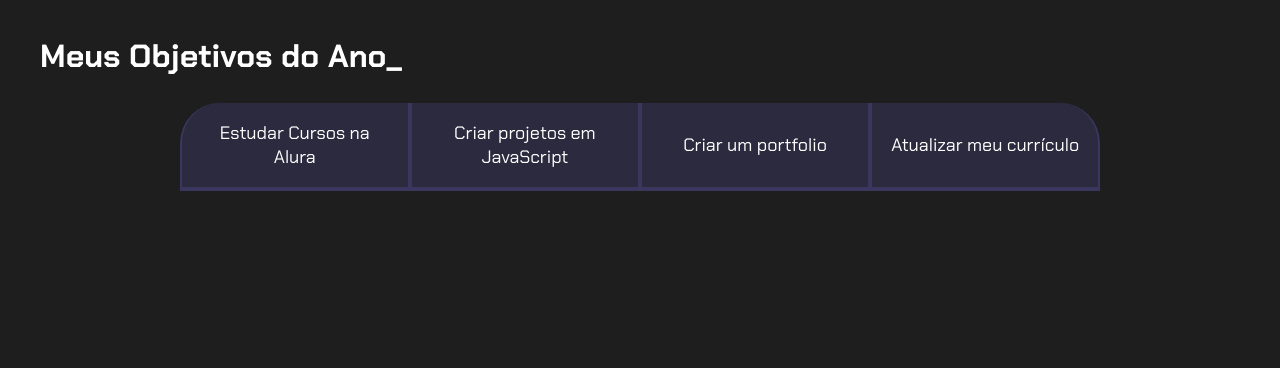
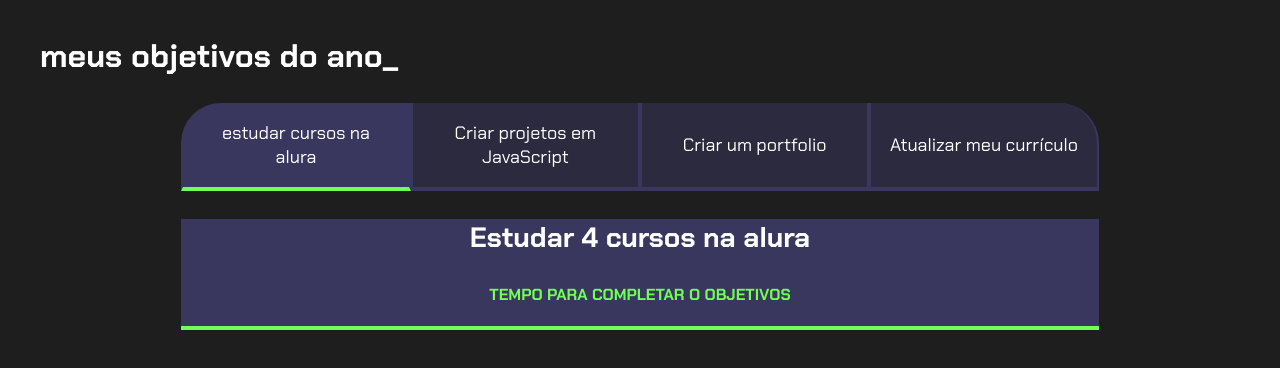
Before and after one commit to CARLALINDAA/Javascript-Projeto-De-Vida, a plain HTML site: page index.html in a window 1280 px wide. Drawn offline with Linux system fonts and the light colour scheme.

Commit message:
Add files via upload
03/04/24

```diff
--- a/index.html
+++ b/index.html
@@ -1,24 +1,50 @@
 <!DOCTYPE html>
 <html lang="pt-br">
 <head>
-    <meta charset="UTF-8">
-    <meta http-equiv="X-UA-Compatible" content="IE=edge">
-    <meta name="viewport" content="width=device-width, initial-scale=1.0">
-    <title>Meus Objetivos do Ano</title>
-    <link rel="stylesheet" href="style.css">
+<meta charset="UTF-8">
+<meta name="viewport" content="width=device-width, initial-scale=1.0">
+<title>meus objetivos do ano</title>
+
+<link rel="stylesheet" href="style.css">
 </head>
 <body>
-    <section class="conteudo-principal">
-<h2 class="titulo-principal">Meus Objetivos do Ano_</h2>
+<section class="conteudo-principal">
+    <h2 class="titulo-principal">meus objetivos do ano_</h2>
+    <div class="conteudo">
 <div class="botoes">
-    <button class="botao">Estudar Cursos na Alura</button>
+<button class="botao ativo">estudar cursos na alura</button>
 <button class="botao">Criar projetos em JavaScript</button>
 <button class="botao">Criar um portfolio</button>
 <button class="botao">Atualizar meu currículo</button>
 </div>
+<div class="aba-texto">
+<div class="aba-conteudo ativo">
+ <h3 class="aba-conteudo-texto-principal">Estudar 4 cursos na alura</h3>
+ <h4 class="aba-conteudo-texto-secundario">tempo para completar o objetivos</h4>
+
+</div>
+<div class="aba-conteudo">
+    <h3 class="aba-conteudo-texto-principal">criar 5projetos no javaScript</h3>
+    <h4 class="aba-conteudo-texto-secundario">tempo para completar o objetivos</h4>
+
+   </div>
+   <div class="aba-conteudo">
+    <h3 class="aba-conteudo-texto-principal">criar um portifolio com os meus 2 melores projetos</h3>
+    <h4 class="aba-conteudo-texto-secundario">tempo para completar o objetivos</h4>
+
+   </div>
+   <div class="aba-conteudo">
+    <h3 class="aba-conteudo-texto-principal">atualizar os meus certificados</h3>
+    <h4 class="aba-conteudo-texto-secundario">tempo para completar o objetivos</h4>
+</div>
 
 
-    </section>
 
+
+
+</div>
+</div>
+</section>
+<script src="main.js"></script>
 </body>
 </html>
--- a/main.js
+++ b/main.js
@@ -12,3 +12,23 @@ for(let i=0;i <botoes.length;i++){
 
     }
 }
+const botoes = document.querySelectorAll(".botao");
+const textos = document.querySelectorAll(".aba-conteudo");
+
+for(let i=0;i <botoes.length;++){
+botoes[i].onclick = function(){
+
+    for(let j=0;j<botoes.length;j++){
+        botoes[j].classList.remove("ativo");
+        textos[j].classList.remove("ativo");
+    }
+    botoes[i].classList.add("ativo");
+    textos[i].classList.add("ativo");
+}
+}
+
+const contadores = document.querySelectorAll(".contador");
+const tempoObjetivo1 = new Date("2024-10-05t00:00:00")
+let tempoAtual = new Date();
+
+contadores[0].textContent = tempoObjetivo1 - tempoAtual;
--- a/style.css
+++ b/style.css
@@ -4,30 +4,28 @@
     --cor-de-fundo:#1E1E1E;
     --verde:#6FFF57;
     --branco:#FFFFFF;
---botao-atiovo:#3A375E;
---botao-inativo:rgba(58,55,94,0.5);
---texto-fundo:rgba(58,55,94,0.3);
+    --botao-ativo:#3A375E;
+    --botao-inativo:rgba(58, 55, 94, 0.5);
+    --texto-fundo:rgba(58, 55, 94, 0.3);
 }
 
+body{
+    background-color: var(--cor-de-fundo);
+    color: var(--branco);
+    font-family: 'chakra petch', sans-serif;
+}
 
-body {
-background-color:var(--cor-de-fundo);
-color:var(--branco);
-font-family:'chakra Petch', sans-serif ;
-}
 .conteudo-principal{
-display:flex;
+    display: flex;
     flex-direction: column;
-justify-content:center;
+    justify-content: center;
     align-items: center;
     max-width: 1200px;
     width: 100%;
     margin: 0 auto;
-
 }
 
 .titulo-principal{
-
     text-align: left;
     width: 100%;
     font-size: 32px;
@@ -36,19 +34,20 @@ margin: 0 auto;
 .titulo-principal span{
     color: var(--verde);
 }
+
 .botao{
-font-family:'Chakra Petch',sans-serif;
+    font-family: 'Chakra Petch', sans-serif;
     background-color: var(--botao-inativo);
-color:var(--branco);
+    color: var(--branco);
     display: flex;
     justify-content: center;
     padding: 1em;
     font-size: 18px;
     align-items: center;
     width: 100%;
-border-bottom: 4px solid var(--botao-atiovo);
-border-left: 2px solid var(--botao-atiovo);
-border-right: 2px solid var(--botao-atiovo);
+    border-bottom: 4px solid var(--botao-ativo);
+    border-left: 2px solid var(--botao-ativo);
+    border-right: 2px solid var(--botao-ativo);
     border-top: none;
 }
 
@@ -57,39 +56,47 @@ border-radius: 40px 40px 0 0;
 }
 
 .botoes.ativo{
-display:block;
+    display: block;
 }
 
 .ativo{
-    background-color: var(--botao-atiovo);
+    background-color: var(--botao-ativo);
     border-bottom: 4px solid var(--verde);
+}
+
+.aba-conteudo.ativo{
+    display: block;
 
 }
-.aba-conteudo-ativo{
-    display: block;
-}
+
 .aba-conteudo{
     display: none;
 }
-.abas-texo{
-background-color: var(--texto-fundo);
-padding: 40px;
-border-radius: 0 0 40px 40px;
+.aba-conteudo-texto-principal{
+   font-size: 28px;
+   text-align: center;
+}
+ .aba-conteudo-texto-secundario{
+   text-align: center;
+   color: var(--verde);
+   text-transform: uppercase;
+
+
 
  }
-@media screen and (min-width:750px){
+
+@media screen and (min-width: 750px) {
 
     .botoes{
-display:flex;
+        display: flex;
     }
 
+
     .botao:first-child{
-border-radius:40px 0 0 0;
+        border-radius: 40px 0 0 0;
     }
 
 .botao:last-child{
     border-radius: 0 40px 0 0;
 }
-
-
 }
```
Lines whose indentation alone changed are shown as unchanged.
